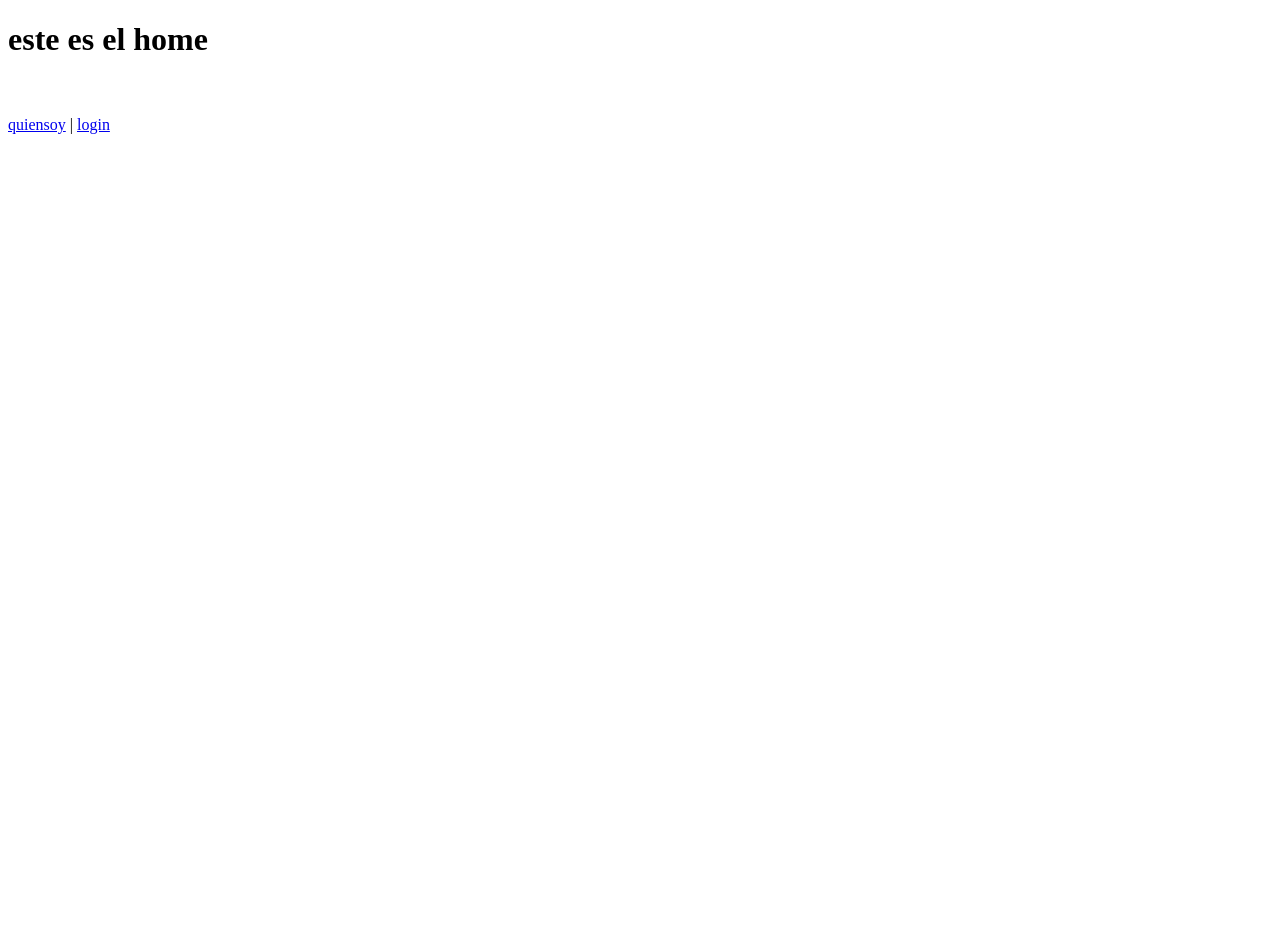
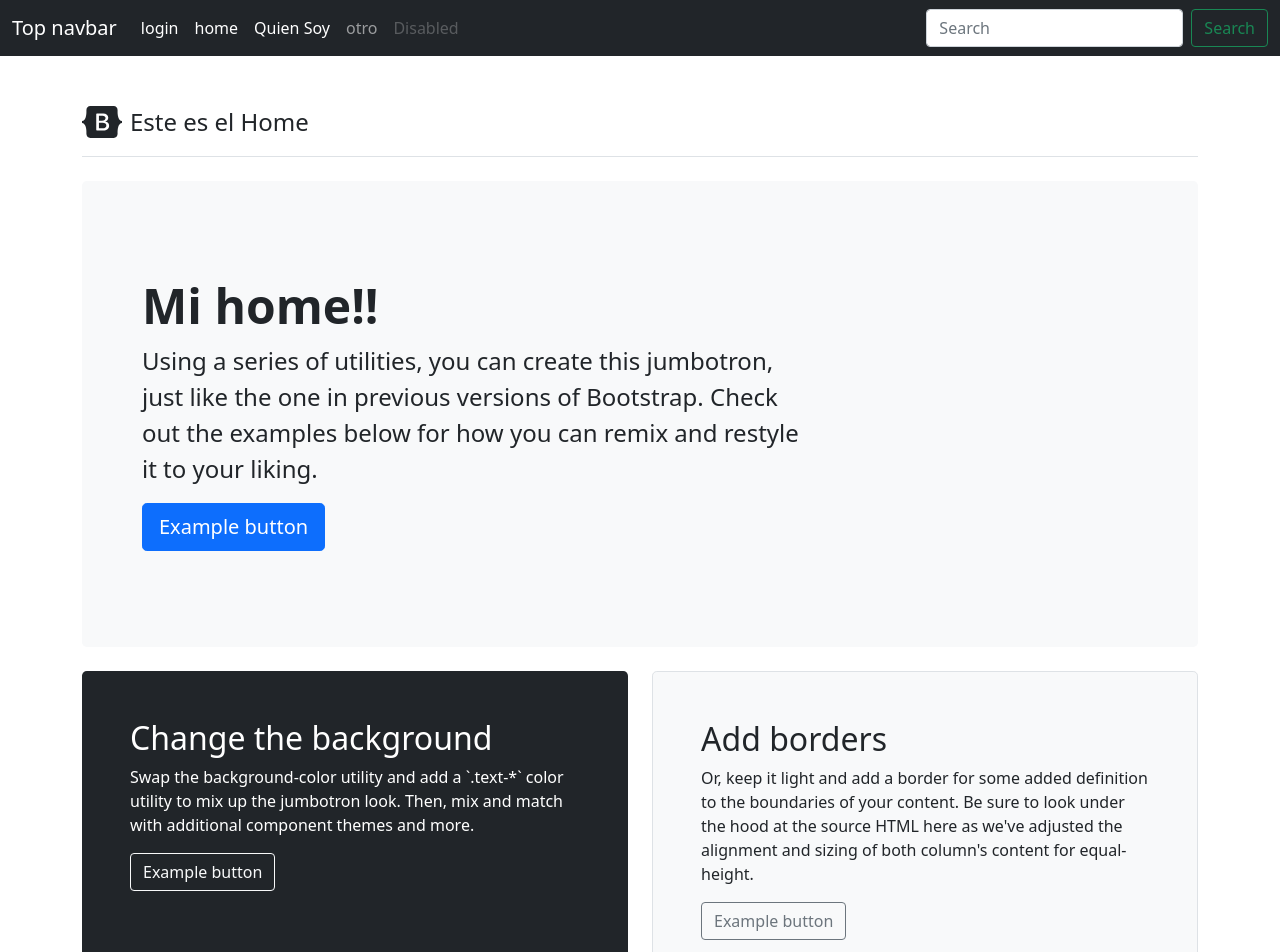
Before and after one commit to federicoaner/sala-de-juegos, an Angular app: page /home in a window 1280 px wide. Shown: the top 952 px of the page. Before the commit the page ends 800 px from the top, so only its background shows below. Built offline with nearby package versions, Linux system fonts and the light colour scheme.

Commit message:
otro commit

```diff
--- a/src/app/app-routing.module.ts
+++ b/src/app/app-routing.module.ts
@@ -4,6 +4,7 @@ import { RouterModule, Routes } from '@angular/router';
 import { QuiensoyComponent } from './components/quiensoy/quiensoy.component';
 import { HomeComponent } from './components/home/home.component';
 import { LoginComponent } from './components/login/login.component';
+import { ErrorComponent } from './components/error/error.component';
 
 
 const routes: Routes = [
@@ -12,6 +13,8 @@ const routes: Routes = [
   {path: 'quiensoy', component: QuiensoyComponent},
   {path: 'home', component: HomeComponent},
   {path: 'login', component: LoginComponent},
+  {path:"**",component: ErrorComponent},
+
   //{path: '/', component: HomeComponent},
 
 
--- a/src/app/app.component.html
+++ b/src/app/app.component.html
@@ -1,4 +1,36 @@
 
+
+<nav class="navbar navbar-expand-md navbar-dark bg-dark mb-4">
+    <div class="container-fluid">
+      <a class="navbar-brand" href="#">Top navbar</a>
+      <button class="navbar-toggler" type="button" data-bs-toggle="collapse" data-bs-target="#navbarCollapse" aria-controls="navbarCollapse" aria-expanded="false" aria-label="Toggle navigation">
+        <span class="navbar-toggler-icon"></span>
+      </button>
+      <div class="collapse navbar-collapse" id="navbarCollapse">
+        <ul class="navbar-nav me-auto mb-2 mb-md-0">
+          <li class="nav-item">
+            <a class="nav-link active" aria-current="page" [routerLink]="['/login']" >login</a>
+          </li>
+          <li class="nav-item">
+            <a class="nav-link active" aria-current="page" [routerLink]="['/home']" >home</a>
+          </li>
+          <li class="nav-item">
+            <a class="nav-link active" aria-current="page" [routerLink]="['/quiensoy']" >Quien Soy</a>
+          </li>
+          <li class="nav-item">
+            <a class="nav-link" href="#">otro</a>
+          </li>
+          <li class="nav-item">
+            <a class="nav-link disabled">Disabled</a>
+          </li>
+        </ul>
+        <form class="d-flex">
+          <input class="form-control me-2" type="search" placeholder="Search" aria-label="Search">
+          <button class="btn btn-outline-success" type="submit">Search</button>
+        </form>
+      </div>
+    </div>
+  </nav>
 
 
 <router-outlet></router-outlet>
--- a/src/app/app.module.ts
+++ b/src/app/app.module.ts
@@ -7,6 +7,7 @@ import { AppComponent } from './app.component';
 import { HomeComponent } from './components/home/home.component';
 import { QuiensoyComponent } from './components/quiensoy/quiensoy.component';
 import { LoginComponent } from './components/login/login.component';
+import { ErrorComponent } from './components/error/error.component';
 
 
 @NgModule({
@@ -14,7 +15,8 @@ import { LoginComponent } from './components/login/login.component';
     AppComponent,
     HomeComponent,
     QuiensoyComponent,
-    LoginComponent
+    LoginComponent,
+    ErrorComponent
   ],
   imports: [
     BrowserModule,
--- /dev/null
+++ b/src/app/components/error/error.component.html
@@ -0,0 +1 @@
+<p>error works!</p>
--- /dev/null
+++ b/src/app/components/error/error.component.ts
@@ -0,0 +1,15 @@
+import { Component, OnInit } from '@angular/core';
+
+@Component({
+  selector: 'app-error',
+  templateUrl: './error.component.html',
+  styleUrls: ['./error.component.scss']
+})
+export class ErrorComponent implements OnInit {
+
+  constructor() { }
+
+  ngOnInit(): void {
+  }
+
+}
--- a/src/app/components/home/home.component.html
+++ b/src/app/components/home/home.component.html
@@ -1,3 +1,54 @@
+
+
+    <main>
+        <div class="container py-4">
+          <header class="pb-3 mb-4 border-bottom">
+            <a href="/" class="d-flex align-items-center text-dark text-decoration-none">
+              <svg xmlns="http://www.w3.org/2000/svg" width="40" height="32" class="me-2" viewBox="0 0 118 94" role="img"><title>Bootstrap</title><path fill-rule="evenodd" clip-rule="evenodd" d="M24.509 0c-6.733 0-11.715 5.893-11.492 12.284.214 6.14-.064 14.092-2.066 20.577C8.943 39.365 5.547 43.485 0 44.014v5.972c5.547.529 8.943 4.649 10.951 11.153 2.002 6.485 2.28 14.437 2.066 20.577C12.794 88.106 17.776 94 24.51 94H93.5c6.733 0 11.714-5.893 11.491-12.284-.214-6.14.064-14.092 2.066-20.577 2.009-6.504 5.396-10.624 10.943-11.153v-5.972c-5.547-.529-8.934-4.649-10.943-11.153-2.002-6.484-2.28-14.437-2.066-20.577C105.214 5.894 100.233 0 93.5 0H24.508zM80 57.863C80 66.663 73.436 72 62.543 72H44a2 2 0 01-2-2V24a2 2 0 012-2h18.437c9.083 0 15.044 4.92 15.044 12.474 0 5.302-4.01 10.049-9.119 10.88v.277C75.317 46.394 80 51.21 80 57.863zM60.521 28.34H49.948v14.934h8.905c6.884 0 10.68-2.772 10.68-7.727 0-4.643-3.264-7.207-9.012-7.207zM49.948 49.2v16.458H60.91c7.167 0 10.964-2.876 10.964-8.281 0-5.406-3.903-8.178-11.425-8.178H49.948z" fill="currentColor"></path></svg>
+              <span class="fs-4">Este es el Home</span>
+            </a>
+          </header>
+
+          <div class="p-5 mb-4 bg-light rounded-3">
+            <div class="container-fluid py-5">
+              <h1 class="display-5 fw-bold">Mi home!!</h1>
+              <p class="col-md-8 fs-4">Using a series of utilities, you can create this jumbotron, just like the one in previous versions of Bootstrap. Check out the examples below for how you can remix and restyle it to your liking.</p>
+              <button class="btn btn-primary btn-lg" type="button">Example button</button>
+            </div>
+          </div>
+
+          <div class="row align-items-md-stretch">
+            <div class="col-md-6">
+              <div class="h-100 p-5 text-white bg-dark rounded-3">
+                <h2>Change the background</h2>
+                <p>Swap the background-color utility and add a `.text-*` color utility to mix up the jumbotron look. Then, mix and match with additional component themes and more.</p>
+                <button class="btn btn-outline-light" type="button">Example button</button>
+              </div>
+            </div>
+            <div class="col-md-6">
+              <div class="h-100 p-5 bg-light border rounded-3">
+                <h2>Add borders</h2>
+                <p>Or, keep it light and add a border for some added definition to the boundaries of your content. Be sure to look under the hood at the source HTML here as we've adjusted the alignment and sizing of both column's content for equal-height.</p>
+                <button class="btn btn-outline-secondary" type="button">Example button</button>
+              </div>
+            </div>
+          </div>
+
+          <footer class="pt-3 mt-4 text-muted border-top">
+            &copy; 2021
+          </footer>
+        </div>
+      </main>
+
+
+
+
+
+
+
+
+
+
 <h1>este es el home</h1>
 <br>
 <br>
@@ -7,7 +58,3 @@
       <a class="button" routerLink="/quiensoy" routerLinkActive="activebutton">quiensoy</a> |
       <a class="button" routerLink="/login" routerLinkActive="activebutton">login</a>
     </nav>
-
-
-
-   </div>
--- a/src/app/components/login/login.component.html
+++ b/src/app/components/login/login.component.html
@@ -20,7 +20,7 @@
          </form>
 
      </div>
-     <div>
+    <!-- <div>
 
       <nav>
         <a class="button" routerLink="/quiensoy" routerLinkActive="activebutton">quiensoy</a> |
@@ -29,7 +29,7 @@
 
 
 
-     </div>
+     </div> -->
 
 
 
--- a/src/index.html
+++ b/src/index.html
@@ -6,6 +6,7 @@
   <base href="/">
   <meta name="viewport" content="width=device-width, initial-scale=1">
   <link rel="icon" type="image/x-icon" href="favicon.ico">
+  <link href="https://cdn.jsdelivr.net/npm/bootstrap@5.1.3/dist/css/bootstrap.min.css" rel="stylesheet" integrity="sha384-1BmE4kWBq78iYhFldvKuhfTAU6auU8tT94WrHftjDbrCEXSU1oBoqyl2QvZ6jIW3" crossorigin="anonymous">
 </head>
 <body>
   <app-root></app-root>
```
Also changed, not shown: src/app/components/error/error.component.scss (added), 1 other file (tests, documents, lock files or other folders).
